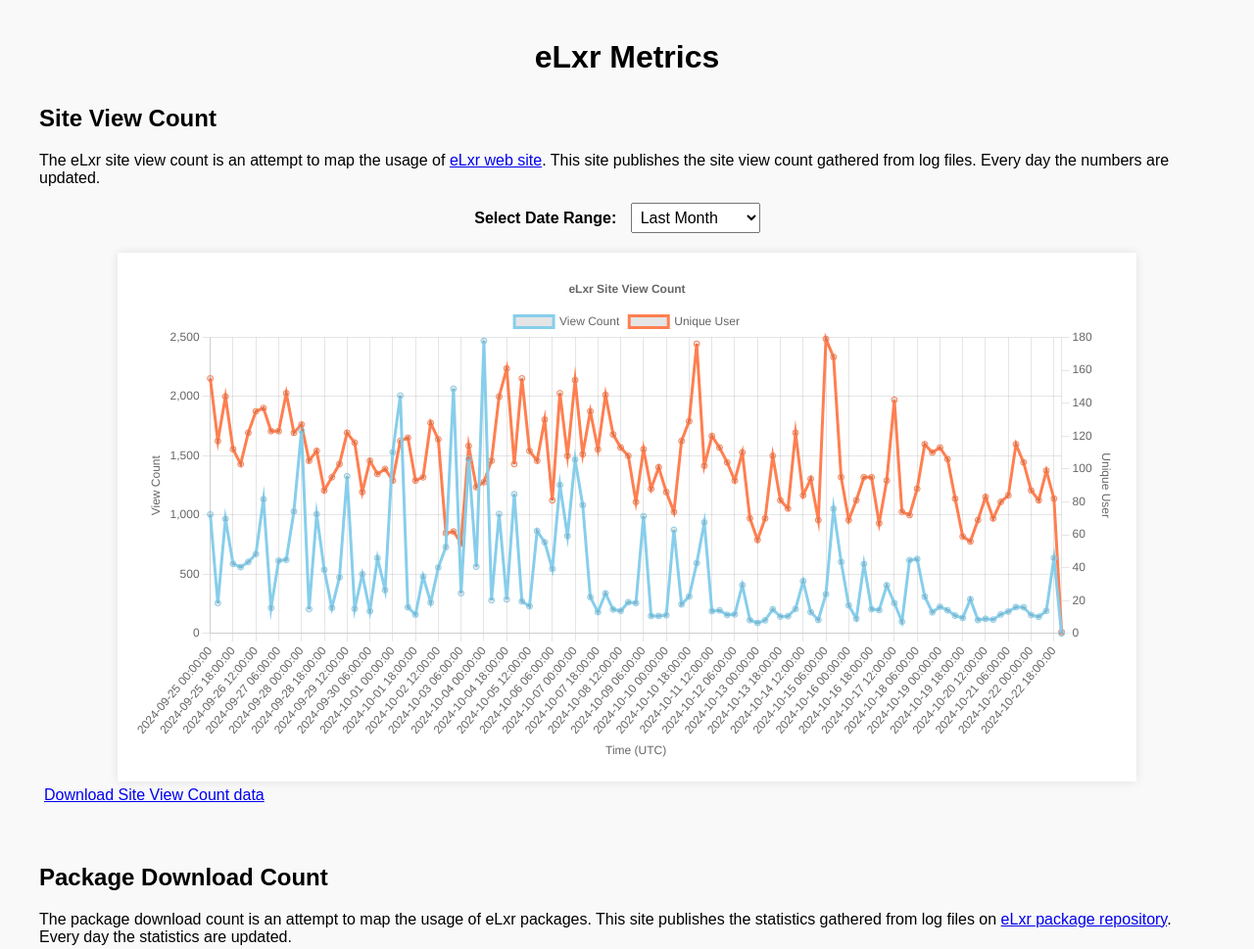
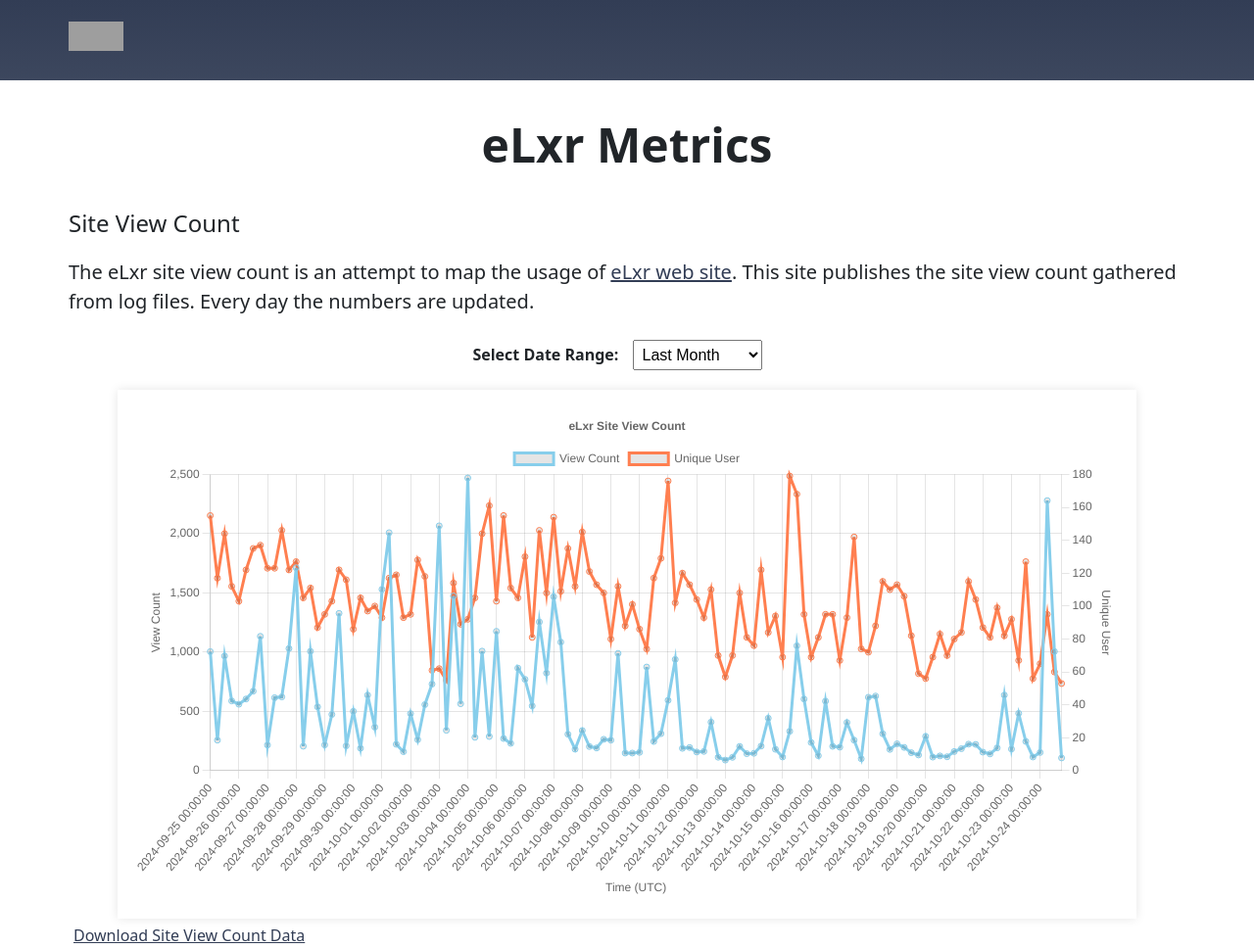
Before and after one commit to shijq23/elxr-metrics, a plain HTML site: page public/index.html in a window 1280 px wide. Shown: the top 969 px of the page at 98% size. Drawn offline with nearby package versions, Linux system fonts and the light colour scheme; grey boxes are pictures that could not be loaded.

Commit message:
update metric look and feeling as elxr.org

```diff
--- a/public/elxr_org_view.csv
+++ b/public/elxr_org_view.csv
@@ -128,4 +128,11 @@
 2024-10-22 06:00:00,142,81
 2024-10-22 12:00:00,193,99
 2024-10-22 18:00:00,638,82
-2024-10-23 00:00:00,2,1
+2024-10-23 00:00:00,183,92
+2024-10-23 06:00:00,484,67
+2024-10-23 12:00:00,247,127
+2024-10-23 18:00:00,116,56
+2024-10-24 00:00:00,154,65
+2024-10-24 06:00:00,2279,95
+2024-10-24 12:00:00,1006,60
+2024-10-24 18:00:00,108,53
--- a/public/index.html
+++ b/public/index.html
@@ -10,6 +10,17 @@
 </head>
 
 <body>
+    <div class="header">
+        <div class="navbar">
+            <div class="container">
+                <a class="navbar-brand" href="https://elxr.org/">
+                    <img src="https://elxr.org/images/eLxr_logo-02-new.png" alt="eLxr logo" width="56" height="30"
+                        class="d-inline-block align-text-top">
+                </a>
+            </div>
+        </div>
+    </div>
+    <div class="content">
         <h1>eLxr Metrics</h1>
         <h2>Site View Count</h2>
         <p>The eLxr site view count is an attempt to map the usage of <a href="https://elxr.org">eLxr web site</a>.
@@ -36,25 +47,27 @@
             <canvas id="my-chart"></canvas>
         </div>
         <div id="view-download">
-        <a href="elxr_org_view.csv" download="elxr_org_view.csv" title="Download CSV data">
-            Download Site View Count data
+            <a class="link" href="elxr_org_view.csv" download="elxr_org_view.csv" tooltip="Download CSV Data">
+                Download Site View Count Data
             </a>
         </div>
         <br />
         <br />
         <h2>Package Download Count</h2>
-    <p>The package download count is an attempt to map the usage of eLxr packages. This site publishes the statistics
+        <p>The package download count is an attempt to map the usage of eLxr packages. This site publishes the
+            statistics
             gathered from log files on <a href="https://mirror.elxr.dev/elxr/index.html">eLxr package repository</a>.
             Every day the statistics are updated.</p>
         <div id="chart-container-2">
             <canvas id="my-chart-2"></canvas>
         </div>
         <div id="package-download">
-        <a href="package_stats.csv" download="package_stats.csv" title="Download Package statistics data">
-            Download Package statistics data
+            <a class="link" href="package_stats.csv" download="package_stats.csv"
+                tooltip="Download Package Statistics Data">
+                Download Package Statistics Data
             </a>
         </div>
-
+    </div>
     <script src="script.js"></script>
 </body>
 
--- a/public/package_top_10.csv
+++ b/public/package_top_10.csv
@@ -1,11 +1,11 @@
 Name,Download
-wget,1326
-zlib1g,1214
-base-files,1141
-zlib1g-dev,1027
-linux-libc-dev,928
-python-apt-common,888
-python3-apt,884
-python3-apt-ostree,823
-busybox,650
-linux-image-amd64,641
+wget,1436
+zlib1g,1304
+base-files,1230
+zlib1g-dev,1110
+linux-libc-dev,1040
+python-apt-common,972
+python3-apt,971
+python3-apt-ostree,891
+linux-image-amd64,709
+busybox,708
--- a/public/style.css
+++ b/public/style.css
@@ -1,14 +1,77 @@
 /* style.css */
 
 body {
-  font-family: Arial, sans-serif;
-  margin: 40px;
-  background-color: #f9f9f9;
+  margin: 0;
+  font-family: system-ui, -apple-system, "Segoe UI", Roboto, "Helvetica Neue", "Noto Sans", "Liberation Sans", Arial, sans-serif, "Apple Color Emoji", "Segoe UI Emoji", "Segoe UI Symbol", "Noto Color Emoji";
+  font-size: 1rem;
+  font-weight: 400;
+  line-height: 1.5;
+  color: #212529;
+  background-color: #fff;
+  -webkit-text-size-adjust: 100%;
+  -webkit-tap-highlight-color: rgba(0, 0, 0, 0);
+}
+
+.navbar {
+  width: 100%;
+  height: 58px;
+  box-shadow: none;
+  --bd-violet-rgb: 50, 61, 85;
+  padding: .75rem 0;
+  background-color: transparent;
+  background-image: linear-gradient(to bottom, rgba(var(--bd-violet-rgb), 1), rgba(var(--bd-violet-rgb), 0.95));
+}
+
+.navbar-brand {
+  width: 56px;
+  height: 56px;
+  padding-top: 10px;
+  transition: transform 0.2s ease-in-out;
+
+  &:hover {
+    transform: rotate(-2deg) scale(1.1);
+  }
+}
+
+.container {
+  width: 100%;
+  display: flex;
+  align-items: center;
+  justify-content: space-between;
+  padding-right: calc(1.5rem * .5);
+  padding-left: calc(1.5rem * .5);
+  margin-right: auto;
+  margin-left: auto;
+}
+
+.content {
+  width: 100%;
+  padding-right: calc(1.5rem * .5);
+  padding-left: calc(1.5rem * .5);
+  margin-right: auto;
+  margin-left: auto;
+  margin-bottom: 100px;
 }
 
 h1 {
+  font-size: calc(1.425rem + 2.1vw);
+  font-weight: 600;
   text-align: center;
+  margin-top: 30px;
   margin-bottom: 30px;
+}
+
+h2 {
+  margin-top: 0;
+  margin-bottom: 0.5rem;
+  font-weight: 500;
+  line-height: 1.2;
+}
+
+p {
+  font-size: 1.25rem;
+  font-weight: 300;
+  margin-bottom: 1.5rem;
 }
 
 #date-range-selector {
@@ -83,16 +146,28 @@
   margin-top: 20px;
 }
 
-a[title]:hover::after {
-  content: attr(title);
-  position: absolute;
-  top: 100%;
-  left: 0;
+a {
+  color: #323d55;
+  text-decoration: underline;
+}
+
+.link {
+  display: inline;
+  position: relative;
+}
+
+.link:hover:after {
+  bottom: -40px;
   background-color: #000;
   color: #fff;
   padding: 5px;
   border-radius: 3px;
   z-index: 1;
+  white-space: nowrap;
+  content: attr(tooltip);
+  left: 20%;
+  padding: 5px;
+  position: absolute;
 }
 
 #view-download {
@@ -100,3 +175,41 @@
   /*font-size: 14px;
   margin-right: 10px;*/
 }
+
+@media (min-width: 576px) {
+  .content,
+  .container {
+    max-width: 540px;
+  }
+}
+
+@media (min-width: 768px) {
+  .content,
+  .container {
+    max-width: 720px;
+  }
+}
+
+@media (min-width: 992px) {
+  .content,
+  .container {
+    max-width: 960px;
+  }
+}
+
+@media (min-width: 1200px) {
+  h1 {
+    font-size: 3rem;
+  }
+  .content,
+  .container {
+    max-width: 1140px;
+  }
+}
+
+@media (min-width: 1400px) {
+  .content,
+  .container {
+    max-width: 1320px;
+  }
+}
```
Also changed, not shown: public/package_stats.csv, 5 other files. Lines whose indentation alone changed are shown as unchanged.
